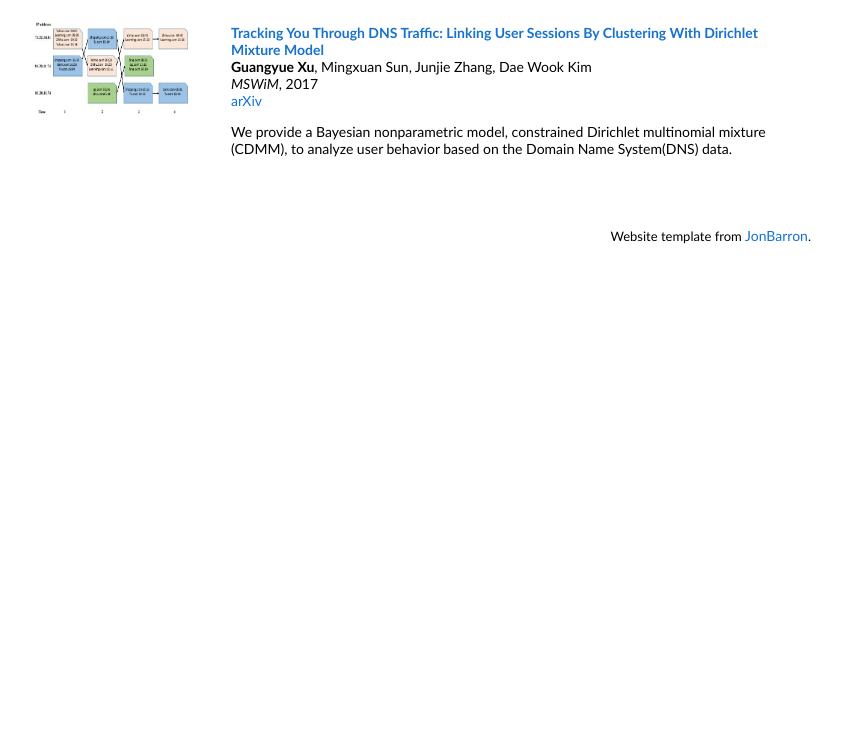
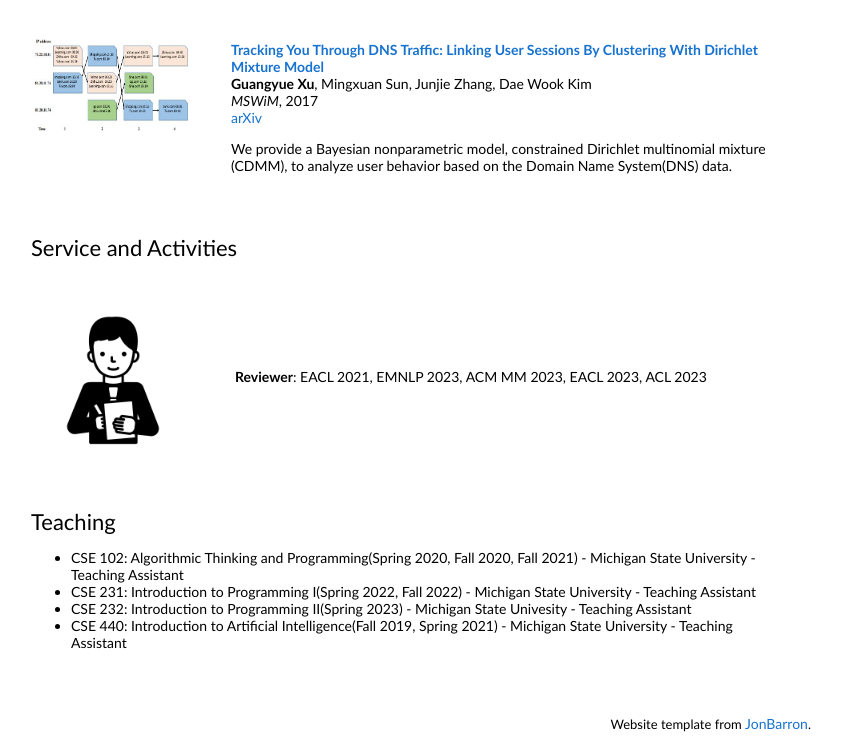
Before and after one commit to xugy16/xugy16.github.io, a plain HTML site: page index.html in a window 1280 px wide. Shown: the part 1353-2106 px from the top of the page, without its empty margins (229-1071 px from the left). Before the commit the page ends 1618 px from the top, so only its background shows below. Drawn offline with Linux system fonts and the light colour scheme.

Commit message:
modify 11/17

```diff
--- a/index.html
+++ b/index.html
@@ -29,6 +29,7 @@
               <p>
                 I received my B.E. in Software Engineering from Jilin University
                 and M.S. in Computer Science from Tsinghua University.
+                I also interned in WDM ground in MSRA previously.
               </p>
               <!-- <p>
                 At Google I've worked on <a href="https://www.google.com/glass/start/">Glass</a>,  <a href="https://ai.googleblog.com/2014/04/lens-blur-in-new-google-camera-app.html">Lens Blur</a>, <a href="https://ai.googleblog.com/2014/10/hdr-low-light-and-high-dynamic-range.html">HDR+</a>, <a href="https://blog.google/products/google-ar-vr/introducing-next-generation-jump/">Jump</a>, <a href="https://ai.googleblog.com/2017/10/portrait-mode-on-pixel-2-and-pixel-2-xl.html">Portrait Mode</a>, <a href="https://ai.googleblog.com/2020/12/portrait-light-enhancing-portrait.html">Portrait Light</a>, and <a href="https://www.matthewtancik.com/nerf">NeRF</a>. I did my PhD at <a href="http://www.eecs.berkeley.edu/">UC Berkeley</a>, where I was advised by <a href="http://www.cs.berkeley.edu/~malik/">Jitendra Malik</a> and funded by the <a href="http://www.nsfgrfp.org/">NSF GRFP</a>. I've received the <a href="https://www2.eecs.berkeley.edu/Students/Awards/15/">C.V. Ramamoorthy Distinguished Research Award</a> and the <a href="https://www.thecvf.com/?page_id=413#YRA">PAMI Young Researcher Award</a>.
@@ -233,7 +234,7 @@
         Parisa Kordjamshid,
         Joyce Chai
         <br>
-        <em>ACL MetaNLP Workshop</em>, 2021
+        <em>MetaNLP@ACL</em>, 2021
         <br>
         <!-- / -->
         <!-- <a href="https://www.youtube.com/watch?v=fThKXZ6uDTk">video</a> -->
@@ -334,12 +335,49 @@
         </p>
       </td>
     </tr>
+  </tbody></table>
 
 
 
+  <table width="100%" align="center" border="0" cellspacing="0" cellpadding="20"><tbody>
+        <tr>
+          <td>
+            <heading>Service and Activities</heading>
+          </td>
+        </tr>
+        </tbody></table>
+        <table width="100%" align="center" border="0" cellpadding="20"><tbody>
+        <tr>
+          <td style="padding:20px;width:25%;vertical-align:middle"><img src="images/reviewer.jpg" width="160"></td>
+          <td width="75%" valign="center">
+            <strong>Reviewer</strong>:  EACL 2021, EMNLP 2023, ACM MM 2023, EACL 2023, ACL 2023
 
-        </tbody></table>
-        <table style="width:100%;border:0px;border-spacing:0px;border-collapse:separate;margin-right:auto;margin-left:auto;"><tbody>
+            <br><br>
+          </td>
+        </tr>
+      </td>
+    </tr>
+  </table>
+
+  <table style="width:100%;border:0px;border-spacing:0px;border-collapse:separate;margin-right:auto;margin-left:auto;">
+    <tbody>
+    <tr>
+      <td style="padding:20px;width:100%;vertical-align:middle">
+        <heading>Teaching</heading>
+        <ul>
+          <li>CSE 102: Algorithmic Thinking and Programming(Spring 2020, Fall 2020, Fall 2021) - Michigan State University - Teaching Assistant</li>
+          <li>CSE 231: Introduction to Programming I(Spring 2022, Fall 2022) - Michigan State University - Teaching Assistant</li>
+          <li>CSE 232: Introduction to Programming II(Spring 2023) - Michigan State Univesity - Teaching Assistant</li>
+          <li>CSE 440: Introduction to Artificial Intelligence(Fall 2019, Spring 2021) - Michigan State University - Teaching Assistant</li>
+        </ul>
+      </td>
+    </tr>
+    </tbody>
+  </table>
+
+
+  <table style="width:100%;border:0px;border-spacing:0px;border-collapse:separate;margin-right:auto;margin-left:auto;">
+    <tbody>
           <tr>
             <td style="padding:0px">
               <br>
@@ -348,10 +386,10 @@
               </p>
             </td>
           </tr>
-        </tbody></table>
+    </tbody>
+  </table>
       </td>
     </tr>
-
   </table>
 </body>
 
```
Also changed, not shown: images/reviewer.jpg (added).
